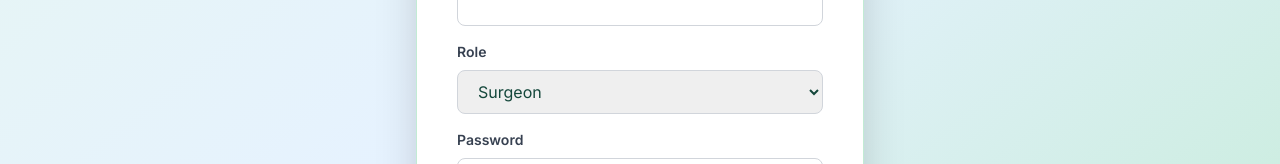
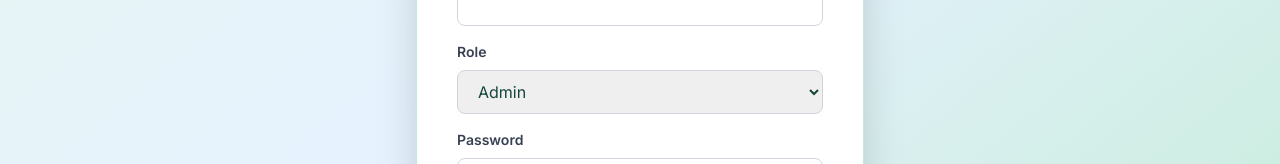
Before and after one commit to astrobsm/unth-theatre, a Next.js app: page /auth/register in a window 1280 px wide. Shown: the part 533-697 px from the top of the page. Built offline with nearby package versions, Linux system fonts and the light colour scheme.

Commit message:
Add all user roles to registration form

```diff
--- a/src/app/auth/register/page.tsx
+++ b/src/app/auth/register/page.tsx
@@ -12,7 +12,7 @@ export default function RegisterPage() {
     password: '',
     confirmPassword: '',
     fullName: '',
-    role: 'SURGEON',
+    role: 'ADMIN',
   });
   const [error, setError] = useState('');
   const [loading, setLoading] = useState(false);
@@ -155,10 +155,23 @@ export default function RegisterPage() {
                 onChange={handleChange}
                 disabled={loading}
               >
-                <option value="SURGEON">Surgeon</option>
-                <option value="SCRUB_NURSE">Scrub Nurse</option>
+                <option value="ADMIN">Admin</option>
+                <option value="SYSTEM_ADMINISTRATOR">System Administrator</option>
                 <option value="THEATRE_MANAGER">Theatre Manager</option>
                 <option value="THEATRE_CHAIRMAN">Theatre Chairman</option>
+                <option value="SURGEON">Surgeon</option>
+                <option value="ANAESTHETIST">Anaesthetist</option>
+                <option value="NURSE_ANAESTHETIST">Nurse Anaesthetist</option>
+                <option value="SCRUB_NURSE">Scrub Nurse</option>
+                <option value="CIRCULATING_NURSE">Circulating Nurse</option>
+                <option value="HOLDING_AREA_NURSE">Holding Area Nurse</option>
+                <option value="RECOVERY_ROOM_NURSE">Recovery Room Nurse</option>
+                <option value="THEATRE_STORE_KEEPER">Theatre Store Keeper</option>
+                <option value="PORTER">Porter</option>
+                <option value="ANAESTHETIC_TECHNICIAN">Anaesthetic Technician</option>
+                <option value="BIOMEDICAL_ENGINEER">Biomedical Engineer</option>
+                <option value="CLEANER">Cleaner</option>
+                <option value="THEATRE_COORDINATOR">Theatre Coordinator</option>
               </select>
             </div>
 
```
